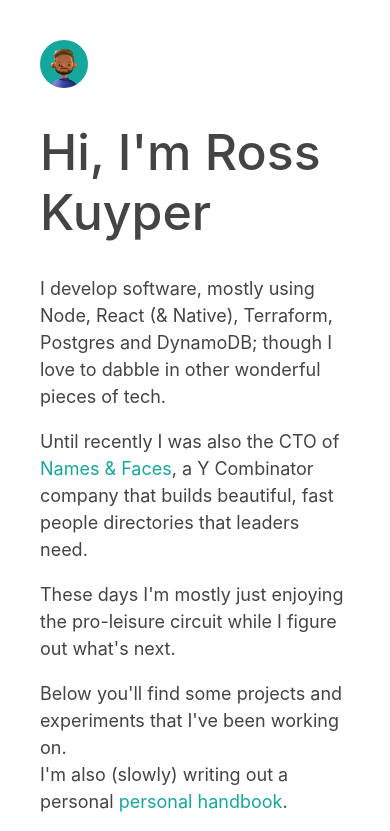
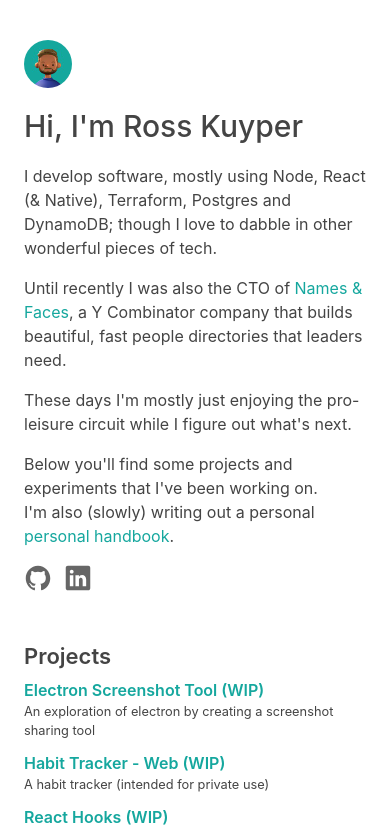
Before and after one commit to rosskuyper/rosskuyper.com, a Next.js app: page / in a window 390 px wide. Shown: the top 831 px of the page. Built offline with nearby package versions, Linux system fonts and the light colour scheme.

Commit message:
Improve responsive states.

```diff
--- a/src/components/Heading/Heading.module.css
+++ b/src/components/Heading/Heading.module.css
@@ -23,3 +23,23 @@
   margin-block-end: 0;
   font-weight: 600;
 }
+
+@media (max-width: 768px) {
+  .h1 {
+    font-size: 2.5rem;
+  }
+
+  .h3 {
+    font-size: 1.375rem;
+  }
+}
+
+@media (max-width: 450px) {
+  .h1 {
+    font-size: 1.875rem;
+  }
+
+  .h5 {
+    margin-block-end: 0.125rem;
+  }
+}
--- a/src/components/Paragraph/Paragraph.module.css
+++ b/src/components/Paragraph/Paragraph.module.css
@@ -18,3 +18,13 @@
   composes: paragraph;
   font-size: 0.675rem;
 }
+
+@media (max-width: 450px) {
+  .standard {
+    font-size: 1rem;
+  }
+
+  .small {
+    font-size: 0.8rem;
+  }
+}
--- a/src/sections/home/Intro/Intro.module.css
+++ b/src/sections/home/Intro/Intro.module.css
@@ -2,3 +2,9 @@
   max-width: 42rem;
   margin-block-end: 4rem;
 }
+
+@media (max-width: 450px) {
+  .intro {
+    margin-block-end: 2rem;
+  }
+}
--- a/src/sections/home/WorkSections/WorkSections.module.css
+++ b/src/sections/home/WorkSections/WorkSections.module.css
@@ -12,3 +12,15 @@
   width: calc(50% - 1rem);
   margin-block-end: 1.875rem;
 }
+
+@media (max-width: 768px) {
+  .workSections > div {
+    width: auto;
+  }
+}
+
+@media (max-width: 450px) {
+  .workSections > div {
+    margin-block-end: 0.675rem;
+  }
+}
--- a/src/styles/Home.module.css
+++ b/src/styles/Home.module.css
@@ -5,8 +5,8 @@
   flex-direction: column;
 }
 
-@media all and (min-width: 520px) and (max-width: 699px) {
+@media (max-width: 450px) {
   .main {
-    padding: 2.5rem 1rem;
+    padding: 2.5rem 1.5rem;
   }
 }
```
